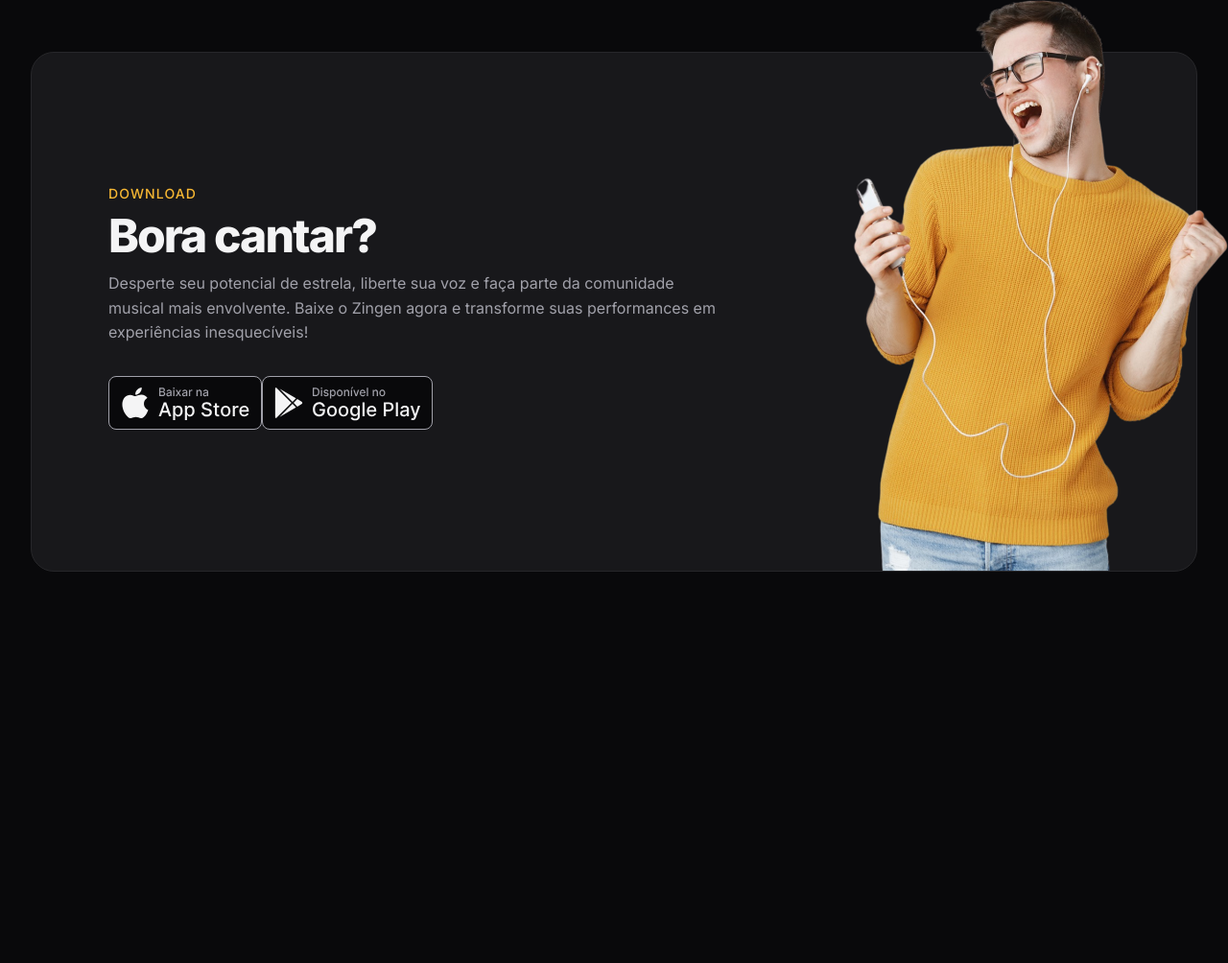
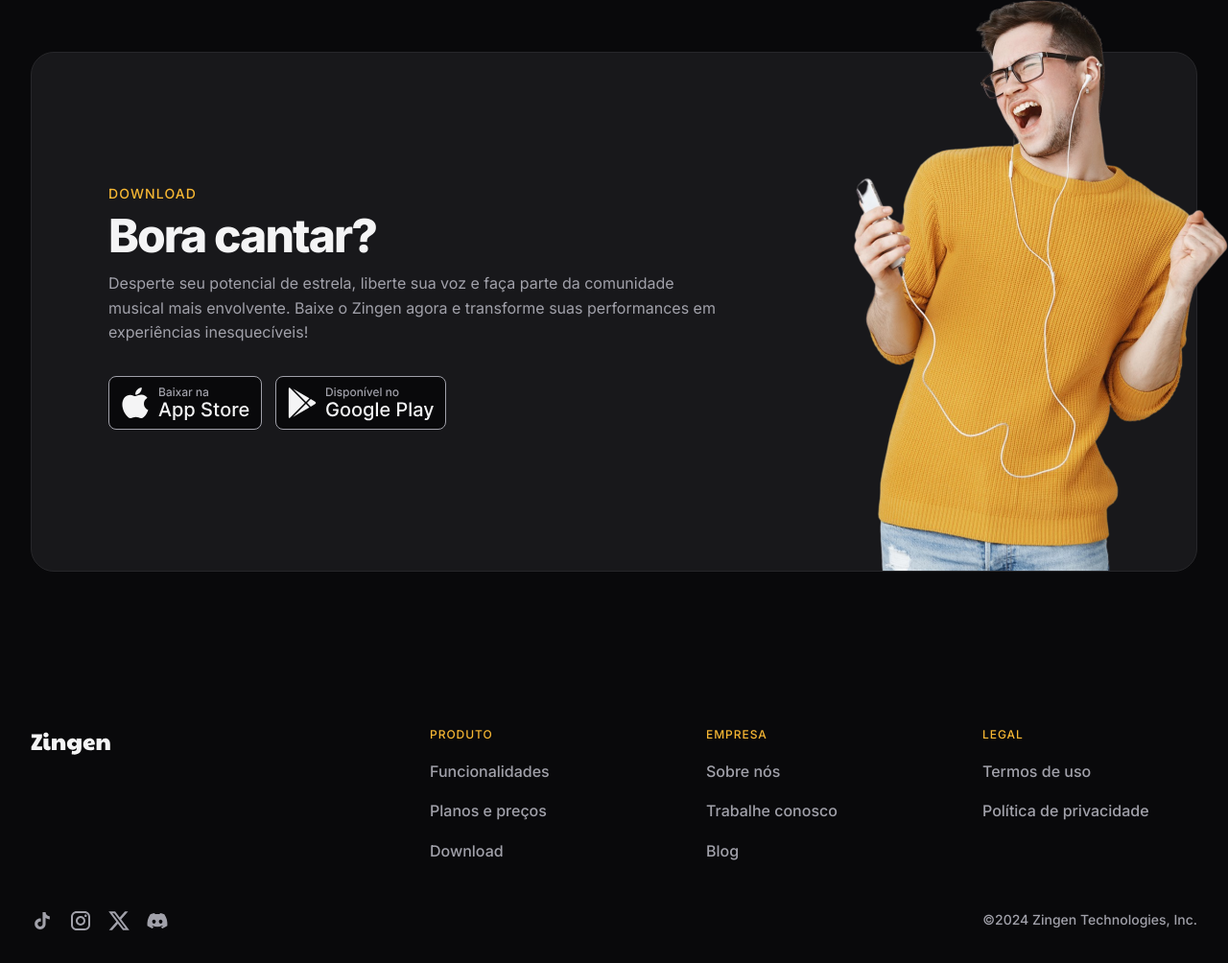
Before and after one commit to Patricia-Br/zingen, a plain HTML site: page index.html in a window 1280 px wide. Shown: the part 3573-4577 px from the top of the page at 96% size. Before the commit the page ends 4249 px from the top, so only its background shows below. Drawn offline with Linux system fonts and the light colour scheme.

Commit message:
footer and adding gap buttons download

```diff
--- a/index.html
+++ b/index.html
@@ -187,5 +187,62 @@
         </div>
       </div>
     </section>
+
+    <footer>
+      <div class="container py-xl grid">
+        <section class="grid top">
+          <img src="assets/logo.svg" alt="">
+
+          <nav class="even-columns">
+            <ul role="list" class="grid gap-1.5">
+              <li class="title">Produto</li>
+              <li>
+                <a href="#features">Funcionalidades</a>
+              </li>
+              <li>
+                <a href="#pricing">Planos e preços</a>
+              </li>
+              <li>
+                <a href="#download">Download</a>
+              </li>
+            </ul>
+
+            <ul role="list" class="grid gap-1.5">
+              <li class="title">Empresa</li>
+              <li>
+                <a href="#about">Sobre nós</a>
+              </li>
+              <li>
+                <a href="#">Trabalhe conosco</a>
+              </li>
+              <li>
+                <a href="#">Blog</a>
+              </li>
+            </ul>
+
+            <ul role="list" class="grid gap-1.5">
+              <li class="title">Legal</li>
+              <li>
+                <a href="#">Termos de uso</a>
+              </li>
+              <li>
+                <a href="#">Política de privacidade</a>
+              </li>
+            </ul>
+          </nav>
+        </section>
+
+        <section class="flex bottom gap-1.5">
+          <div class="flex gap-1.5">
+            <a href="#" class="social" aria-label="tiktok"></a>
+            <a href="#" class="social" aria-label="instagram"></a>
+            <a href="#" class="social" aria-label="twitter"></a>
+            <a href="#" class="social" aria-label="discord"></a>
+          </div>
+          <span class="copy">©2024 Zingen Technologies, Inc.</span>
+        </section>
+
+      </div>
+    </footer>
   </body>
   </html>
--- a/styles/download.css
+++ b/styles/download.css
@@ -28,5 +28,9 @@
         width: 29.125rem;
       }
     }
+
+    .buttons{
+      gap: .85rem;
+    }
   }
 }
--- /dev/null
+++ b/styles/footer.css
@@ -0,0 +1,59 @@
+footer{
+  color: var(--text-color-secondary);
+  font-weight: var(--fw-md);
+
+  & .container{
+    padding-inline: 3rem;
+  }
+
+  & .container,
+  & .top{
+    gap: 3rem;
+  }
+
+  & nav.even-columns{
+    gap: 4rem;
+  }
+
+  & .top ul{
+    align-content: start;
+  }
+
+  & .title{
+    font-size: 0.75rem;
+    letter-spacing: 0.08em;
+    text-transform: uppercase;
+    color: var(--brand-color);
+  }
+
+  & .bottom{
+    flex-wrap: wrap;
+
+    & > div{
+      margin-right: auto;
+    }
+
+    & span{
+      font-size: .875rem;
+    }
+  }
+
+  @media (width >= 80em){
+    .container{
+      padding-inline: 0;
+      padding-bottom: 2rem;
+    }
+
+    & .top{
+      grid-template-columns: auto 1fr;
+
+      & nav{
+        margin-left: auto;
+
+        & ul{
+          width: 14rem;
+        }
+      }
+    }
+  }
+}
--- a/styles/global.css
+++ b/styles/global.css
@@ -48,6 +48,7 @@ html{
   color: var(--text-color-primary);
 
   overflow-x: hidden;
+  scroll-behavior: smooth;
 }
 
 body{
--- a/styles/index.css
+++ b/styles/index.css
@@ -10,3 +10,4 @@
 @import url(features.css) (width >= 80rem);
 @import url(pricing.css);
 @import url(download.css);
+@import url(footer.css);
```
